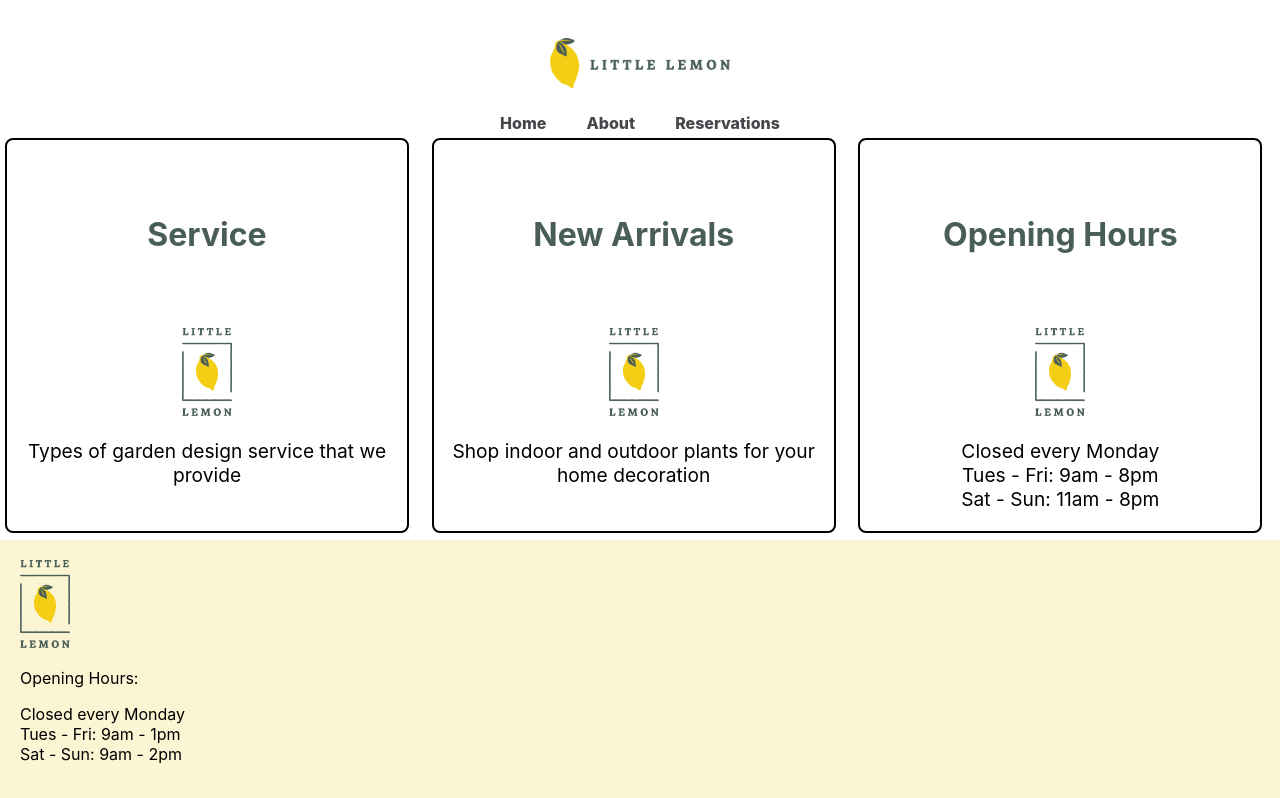
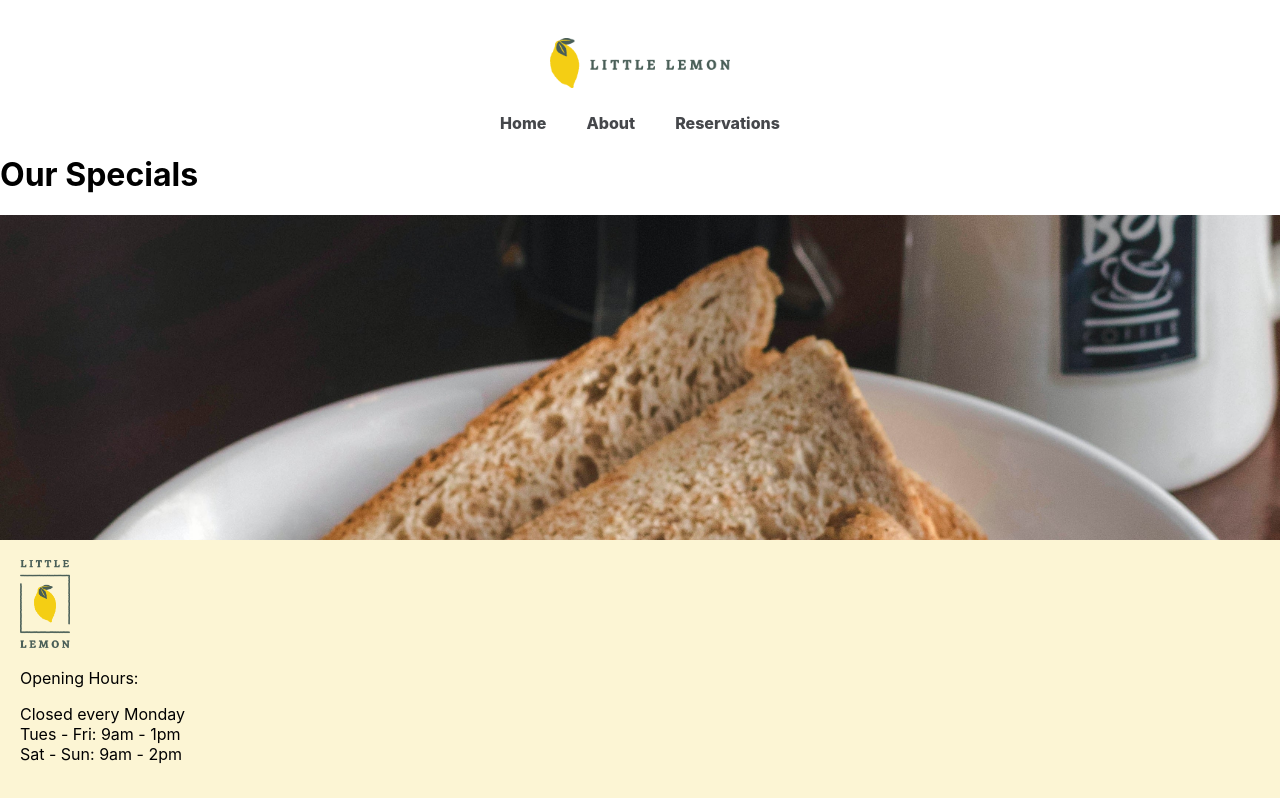
Before and after one commit to adelyntay/little-lemon, a React (Create React App) app: page / in a window 1280 px wide. Shown: the top 798 px of the page. Built offline with nearby package versions, Linux system fonts and the light colour scheme.

Commit message:
change shop info to menu card

```diff
--- a/src/components/Main.jsx
+++ b/src/components/Main.jsx
@@ -1,25 +1,26 @@
-import logo2 from '../images/logo2.png';
+import breakfast from '../images/breakfast.jpg';
+import toast from '../images/toast.jpg';
+import pancake from '../images/pancake.jpg';
 
 function Main() {
     return(
-        <div className="shop-card" id="shop-card">
-            <div className="shop-info">
-                <h6>Service</h6>
-                <img src={logo2} alt="chef" width="50vh"/>
-                <p>Types of garden design service that we provide </p>
+        <div className="menu-section">
+        <h1>Our Specials</h1>
+        <div className="menu-card">
+            <div className="menu-info">
+                <img src={breakfast} alt="breakfast" width="100%"/>
+                <p>Scrambled eggs, toast, bacon and seasonal greens</p>
             </div>
-            <div className="shop-info ">
-                <h6>New Arrivals</h6>
-                <img src={logo2} alt="shop-info" width="50vh"/>
-                <p>Shop indoor and outdoor plants for your home decoration</p>
+            <div className="menu-info ">
+                <img src={toast} alt="avocado toast" width="100%"/>
+                <p>Chunky avocado, tomatoes with multigrain bread</p>
             </div>
-            <div className="shop-info ">
-                <h6>Opening Hours</h6>
-                <img src={logo2} alt="shop-info" width="50vh"/>
-                <p>Closed every Monday<br/>
-                Tues - Fri: 9am - 8pm<br/>
-                Sat - Sun: 11am - 8pm</p>
+            <div className="menu-info ">
+                <img src={pancake} alt="pancake" width="100%"/>
+                <p>Pancakes topped with cream cheese
+                and our daily freshly crafted strawberry jam</p>
             </div>
+        </div>
         </div>
     )
 }
```
